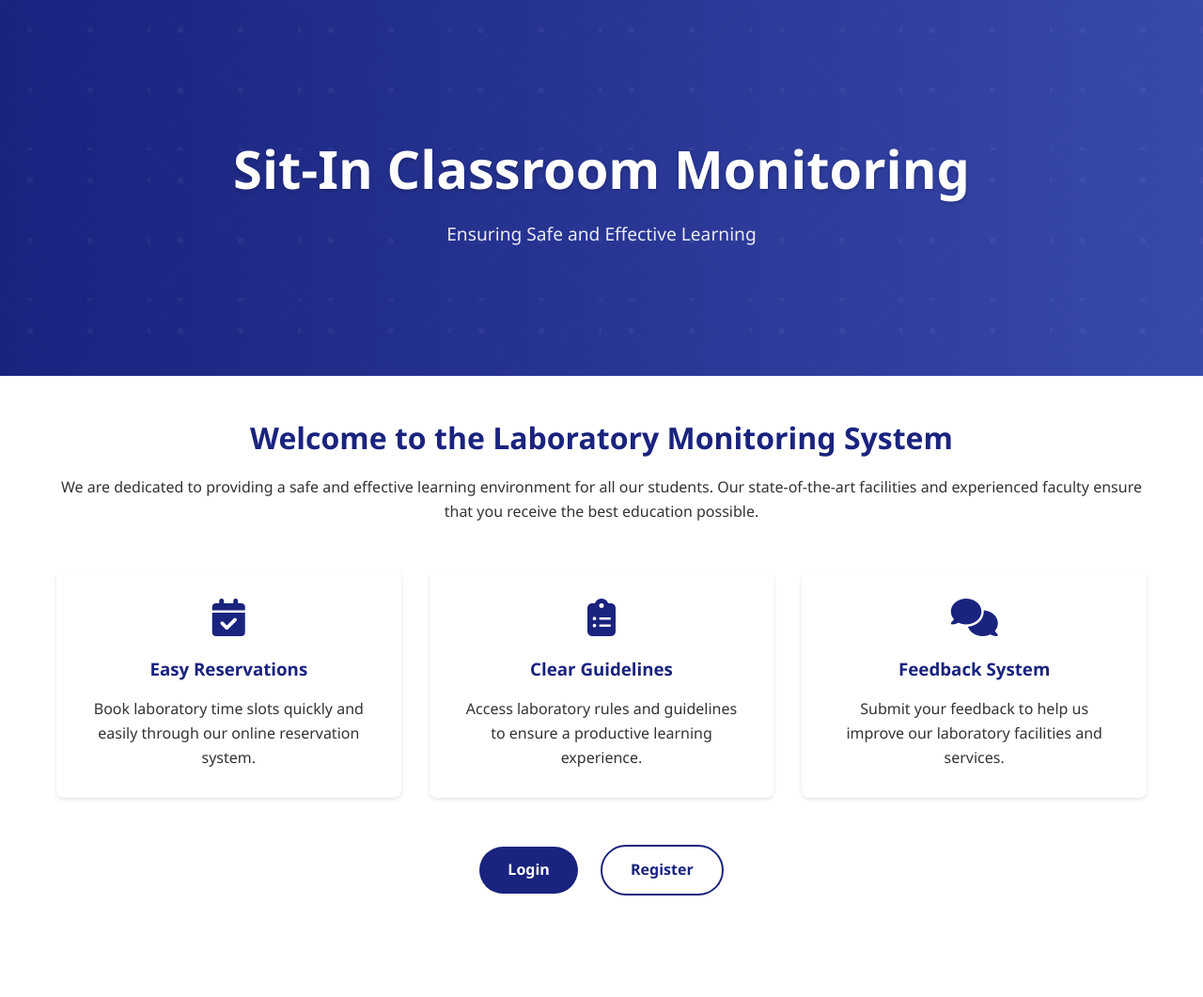
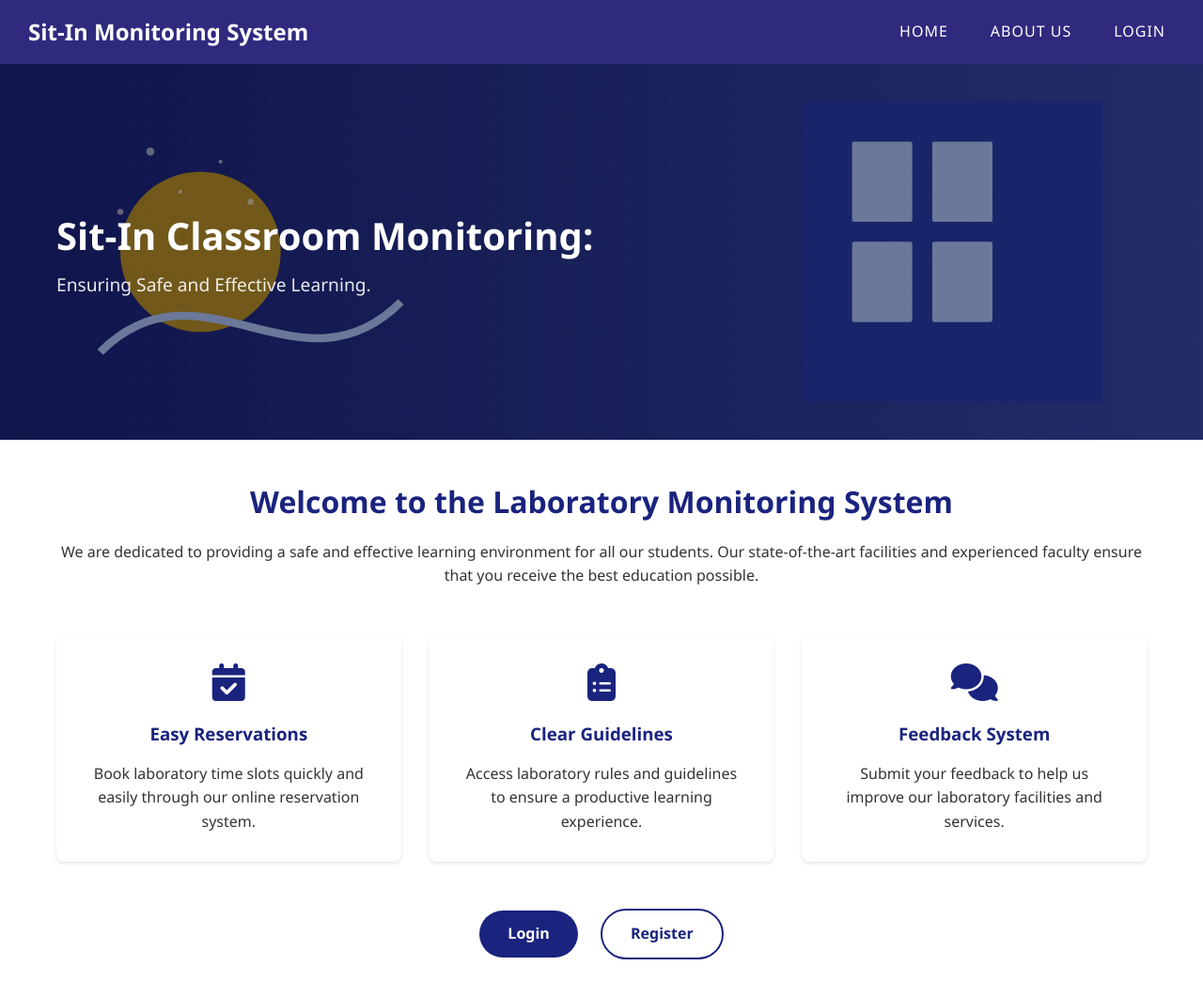
Before and after one commit to kwstian/Sit-In-Monitoring-System, a Flask app: page / in a window 1280 px wide. Shown: the whole page at 94% size. Before the commit the page ends 953 px from the top, so only its background shows below. Run offline with Flask 3, Linux system fonts and the light colour scheme.

Commit message:
Update header and banner design across all pages, adding a new main header component and a main banner with image.  Includes new SVG for banner image.
Replit-Commit-Author: Agent
Replit-Commit-Session-Id: ae29be21-2ec8-425f-a7f6-d3596cf452ce
Replit-Commit-Screenshot-Url: https://storage.googleapis.com/screenshot-production-us-central1/fbf0bd87-578c-4585-a332-4b3c28d64f11/c6739b8d-51b6-47e0-ad9c-9095061a5e25.jpg

```diff
--- a/static/css/style.css
+++ b/static/css/style.css
@@ -23,8 +23,9 @@ body {
 }
 
 /* Header */
+/* Keeping this for backward compatibility */
 .header {
-    background: linear-gradient(to right, var(--primary-color), var(--accent-color));
+    background-color: #2f2a7e;
     color: var(--white);
     padding: 15px 20px;
     display: flex;
@@ -33,42 +34,37 @@ body {
     box-shadow: var(--shadow);
 }
 
-.logo-container {
+/* New header style matching design */
+.main-header {
+    background-color: #2f2a7e;
+    color: white;
     display: flex;
+    justify-content: space-between;
     align-items: center;
+    padding: 15px 30px;
+    box-shadow: 0 2px 5px rgba(0,0,0,0.2);
 }
 
-.logo {
-    height: 60px;
-    margin-right: 10px;
-}
-
-.logo-text h1 {
+.system-title {
     font-size: 1.5rem;
-    margin: 0;
-}
-
-.logo-text p {
-    font-size: 0.8rem;
-    opacity: 0.9;
+    font-weight: bold;
 }
 
 .nav-links {
     display: flex;
-    gap: 20px;
+    gap: 25px;
 }
 
 .nav-links a {
-    color: var(--white);
+    color: white;
     text-decoration: none;
     font-weight: 500;
     padding: 5px 10px;
-    border-radius: 4px;
-    transition: background-color 0.3s;
+    letter-spacing: 1px;
 }
 
 .nav-links a:hover {
-    background-color: rgba(255, 255, 255, 0.1);
+    text-decoration: underline;
 }
 
 /* Main Content */
@@ -594,40 +590,68 @@ body {
     min-height: 100vh;
 }
 
-.header-banner {
-    background: linear-gradient(to right, #1a237e, #283593, #3949ab);
-    height: 400px;
+/* Main Header (Purple navigation bar) */
+.main-header {
+    background-color: #2f2a7e;
+    color: white;
     display: flex;
-    justify-content: center;
+    justify-content: space-between;
     align-items: center;
-    color: white;
-    text-align: center;
-    position: relative;
-    overflow: hidden;
+    padding: 15px 30px;
+    box-shadow: 0 2px 5px rgba(0,0,0,0.2);
 }
 
-.header-banner::before {
-    content: '';
+.system-title {
+    font-size: 1.5rem;
+    font-weight: bold;
+}
+
+.main-header .nav-links {
+    display: flex;
+    gap: 25px;
+}
+
+.main-header .nav-links a {
+    color: white;
+    text-decoration: none;
+    font-weight: 500;
+    letter-spacing: 1px;
+}
+
+.main-header .nav-links a:hover {
+    text-decoration: underline;
+}
+
+/* Main Banner with Image */
+.main-banner {
+    height: 400px;
+    background: linear-gradient(rgba(0,0,0,0.4), rgba(0,0,0,0.4)), url('/static/images/campus-banner.svg');
+    background-size: cover;
+    background-position: center;
+    position: relative;
+}
+
+.banner-overlay {
     position: absolute;
     top: 0;
     left: 0;
     right: 0;
     bottom: 0;
-    background-image: url('/static/svg/pattern.svg');
-    background-size: cover;
-    opacity: 0.1;
+    display: flex;
+    align-items: center;
+    justify-content: flex-start;
+    padding-left: 60px;
 }
 
 .banner-content {
-    position: relative;
-    z-index: 1;
-    padding: 20px;
+    color: white;
+    text-align: left;
 }
 
 .banner-content h1 {
-    font-size: 3.5rem;
-    margin-bottom: 10px;
-    text-shadow: 0 2px 4px rgba(0,0,0,0.2);
+    font-size: 2.5rem;
+    margin-bottom: 5px;
+    font-weight: 600;
 }
 
 .banner-content p {
--- a/templates/index.html
+++ b/templates/index.html
@@ -2,13 +2,27 @@
 
 {% block main_container %}
 <div class="main-landing">
-    <div class="header-banner">
-        <div class="banner-content">
-            <h1>Sit-In Classroom Monitoring</h1>
-            <p>Ensuring Safe and Effective Learning</p>
+    <!-- Navigation Header -->
+    <div class="main-header">
+        <div class="system-title">Sit-In Monitoring System</div>
+        <div class="nav-links">
+            <a href="{{ url_for('index') }}">HOME</a>
+            <a href="{{ url_for('rules') }}">ABOUT US</a>
+            <a href="{{ url_for('login') }}">LOGIN</a>
         </div>
     </div>
 
+    <!-- Main Banner Section -->
+    <div class="main-banner">
+        <div class="banner-overlay">
+            <div class="banner-content">
+                <h1>Sit-In Classroom Monitoring:</h1>
+                <p>Ensuring Safe and Effective Learning.</p>
+            </div>
+        </div>
+    </div>
+
+    <!-- Welcome Content -->
     <div class="landing-content">
         <div class="welcome-message">
             <h2>Welcome to the Laboratory Monitoring System</h2>
```
Also changed, not shown: templates/dashboard.html (+2 -6 lines), templates/edit_profile.html (+2 -6 lines), templates/edit_reservation.html (+2 -6 lines), templates/reservation.html (+2 -6 lines), templates/rules.html (+2 -6 lines), attached_assets/image_1743329830056.png (added), attached_assets/image_1743329853143.png (added), static/images/campus-banner.svg (added).
